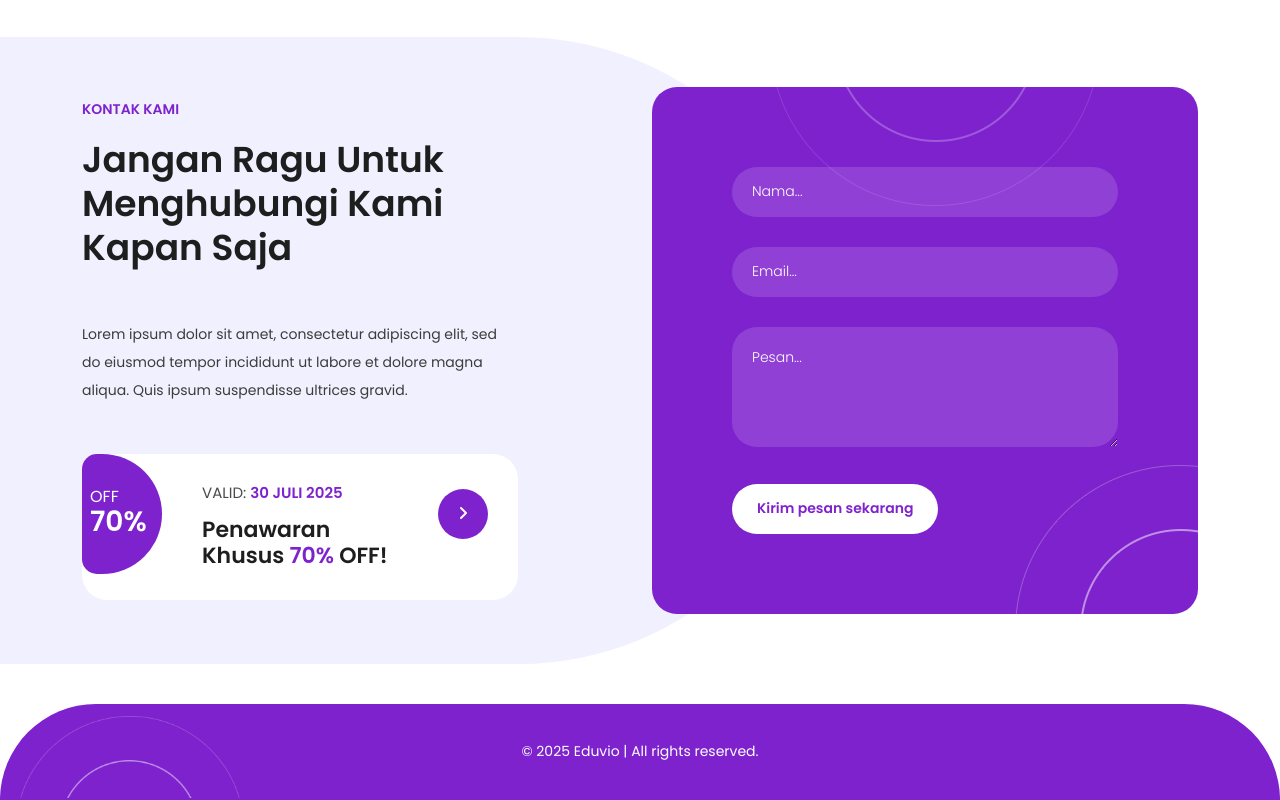
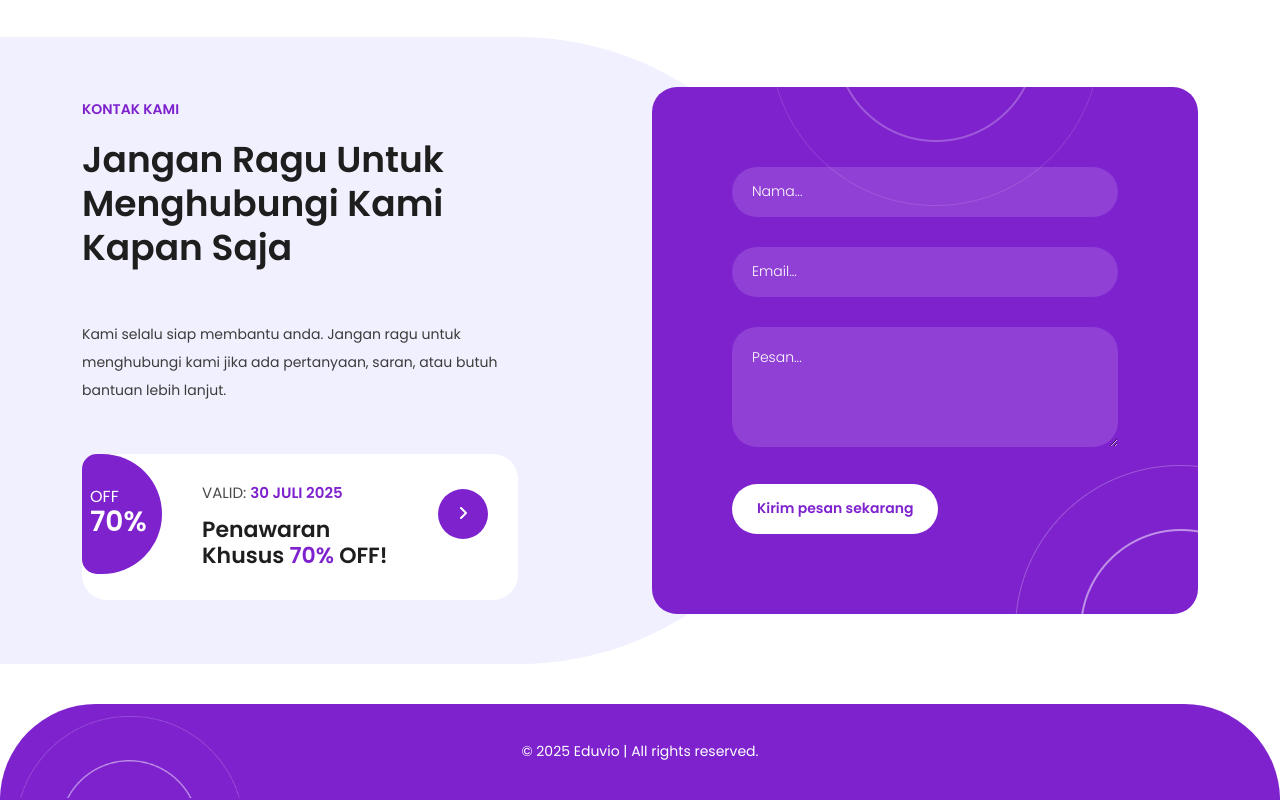
Before and after one commit to Fikarroyal/eduvio, a plain HTML site: page index.html in a window 1280 px wide. Shown: the part 6824-7624 px from the top of the page. Drawn offline with nearby package versions, Linux system fonts and the light colour scheme.

Commit message:
Update index.html

```diff
--- a/index.html
+++ b/index.html
@@ -609,7 +609,7 @@
           <div class="section-heading">
             <h6>Kontak Kami</h6>
             <h2>Jangan ragu untuk menghubungi kami kapan saja</h2>
-            <p>Lorem ipsum dolor sit amet, consectetur adipiscing elit, sed do eiusmod tempor incididunt ut labore et dolore magna aliqua. Quis ipsum suspendisse ultrices gravid.</p>
+            <p>Kami selalu siap membantu anda. Jangan ragu untuk menghubungi kami jika ada pertanyaan, saran, atau butuh bantuan lebih lanjut.</p>
             <div class="special-offer">
               <span class="offer">off<br><em>70%</em></span>
               <h6>Valid: <em>30 Juli 2025</em></h6>
```
